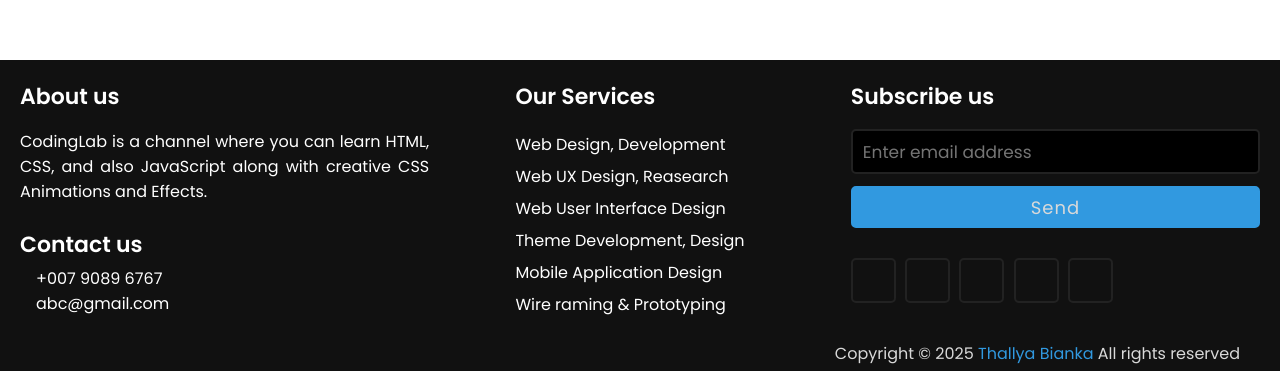
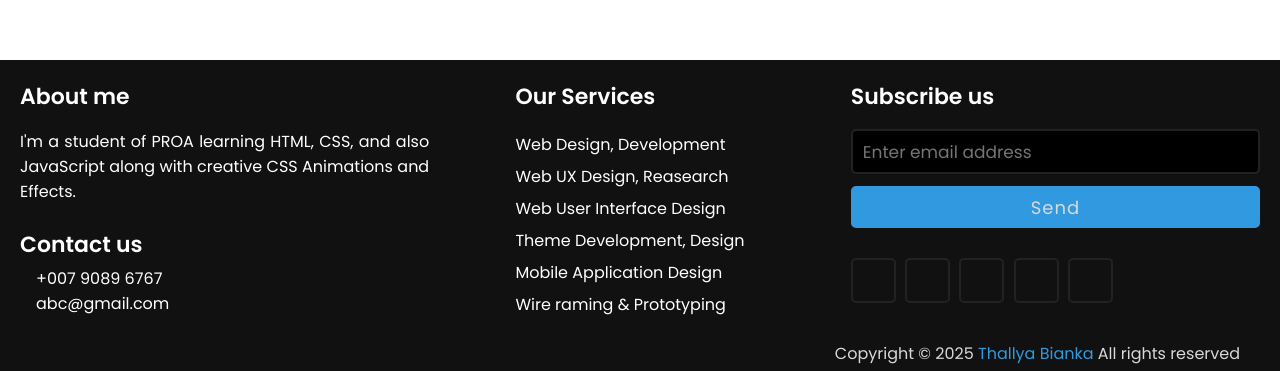
Before and after one commit to ThallyaBianka/Rodape-Responsivo, a plain HTML site: page index.html in a window 1280 px wide. Shown: the part 429-800 px from the top of the page. Drawn offline with Linux system fonts and the light colour scheme.

Commit message:
Update index.html

```diff
--- a/index.html
+++ b/index.html
@@ -20,8 +20,8 @@
    <div class="content">
      <div class="left box">
        <div class="upper">
-         <div class="topic">About us</div>
-         <p>CodingLab is a channel where you can learn HTML,
+         <div class="topic">About me</div>
+         <p>I'm a student of PROA learning HTML,
          CSS, and also JavaScript along with creative CSS Animations and Effects.</p>
        </div>
        <div class="lower">
```
